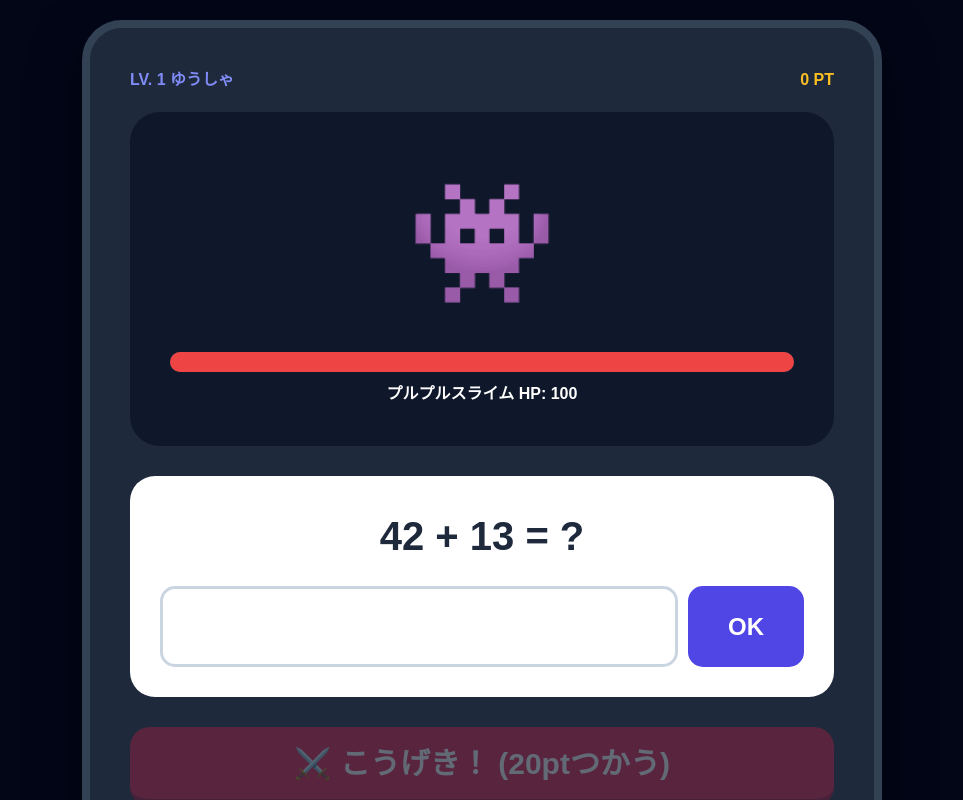
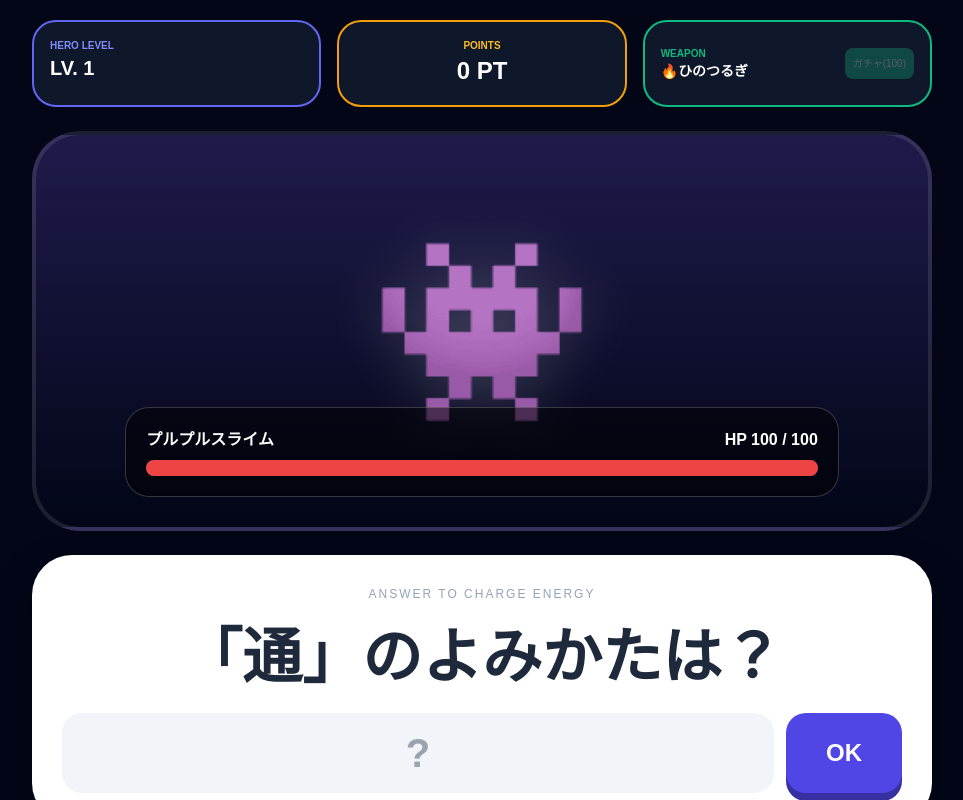
Before and after one commit to kotani6053/manaho-rpg, a Next.js app in the folder my-study-rpg/: page / in a window 1280 px wide. Shown: the top 800 px of the page, without its empty margins (158-1121 px from the left). Built offline with nearby package versions, Linux system fonts and the light colour scheme.

Commit message:
Update page.tsx

```diff
--- a/my-study-rpg/src/app/page.tsx
+++ b/my-study-rpg/src/app/page.tsx
@@ -2,90 +2,166 @@
 import React, { useState, useEffect } from 'react';
 import { kanjiData, monsterList, weaponList } from '../data/gameData';
 
-export default function GuaranteedRPG() {
+export default function ShinCompleteRPG() {
   const [points, setPoints] = useState(0);
   const [playerLv, setPlayerLv] = useState(1);
   const [monsterIdx, setMonsterIdx] = useState(0);
   const [monsterHP, setMonsterHP] = useState(monsterList[0].hp);
   const [weapon, setWeapon] = useState(weaponList[0]);
+  const [message, setMessage] = useState("冒険が はじまった！");
   const [quiz, setQuiz] = useState({ q: "", a: "" });
   const [inputValue, setInputValue] = useState("");
   const [isAttacking, setIsAttacking] = useState(false);
+  const [showGacha, setShowGacha] = useState(false);
 
-  useEffect(() => {
-    const isMath = Math.random() > 0.5;
+  // クイズ生成
+  const generateQuiz = () => {
+    const isMath = Math.random() > 0.4;
     if (isMath) {
       const a = Math.floor(Math.random() * 40) + 10;
       const b = Math.floor(Math.random() * 30) + 5;
-      setQuiz({ q: `${a} + ${b} = ?`, a: (a + b).toString() });
+      const op = Math.random() > 0.5 ? '+' : '-';
+      setQuiz({ q: `${a} ${op} ${b} = ?`, a: (op === '+' ? a + b : a - b).toString() });
     } else {
       const selected = kanjiData[Math.floor(Math.random() * kanjiData.length)];
       setQuiz({ q: selected?.q || "1 + 1 = ?", a: selected?.a || "2" });
     }
-  }, [points, monsterIdx]);
+    setInputValue("");
+  };
 
-  const attack = () => {
-    if (points < 20) return;
+  useEffect(() => { generateQuiz(); }, []);
+
+  // 答え合わせ
+  const handleAnswer = (e: React.FormEvent) => {
+    e.preventDefault();
+    if (inputValue === quiz.a) {
+      setPoints(p => p + 25);
+      setMonsterHP(p => Math.max(0, p - 5));
+      setMessage("✨ せいかい！ パワーが たまった！ ✨");
+      generateQuiz();
+    } else {
+      setMessage("❌ まちがい！ もういちど かんがえよう ❌");
+    }
+  };
+
+  // 攻撃
+  const attack = (isSpecial: boolean) => {
+    const cost = isSpecial ? 60 : 25;
+    if (points < cost) return;
     setIsAttacking(true);
     setTimeout(() => setIsAttacking(false), 500);
-    setMonsterHP(p => Math.max(0, p - (30 + weapon.power)));
-    setPoints(p => p - 20);
+    const dmg = (isSpecial ? 150 : 40) + (weapon.power * playerLv);
+    setMonsterHP(p => Math.max(0, p - dmg));
+    setPoints(p => p - cost);
+    setMessage(`${weapon.name}で ${dmg} ダメージ！`);
+  };
+
+  // ガチャ
+  const drawGacha = () => {
+    if (points < 100) return;
+    setPoints(p => p - 100);
+    const newW = weaponList[Math.floor(Math.random() * weaponList.length)];
+    setWeapon(newW);
+    setShowGacha(true);
+    setTimeout(() => setShowGacha(false), 2000);
   };
 
   useEffect(() => {
     if (monsterHP <= 0) {
       setPlayerLv(l => l + 1);
+      setMessage("🎊 モンスターを たおした！ レベルアップ！ 🎊");
       setTimeout(() => {
         const next = (monsterIdx + 1) % monsterList.length;
         setMonsterIdx(next);
         setMonsterHP(monsterList[next].hp);
-      }, 1000);
+      }, 1500);
     }
   }, [monsterHP]);
 
+  const monster = monsterList[monsterIdx];
+
+  // Tailwindが効かない時用のインラインスタイル（保険）
+  const containerStyle = {
+    backgroundColor: '#020617',
+    minHeight: '100vh',
+    display: 'flex',
+    alignItems: 'center',
+    justifyContent: 'center',
+    padding: '20px',
+    fontFamily: 'sans-serif'
+  };
+
   return (
-    <div style={{ backgroundColor: '#020617', minHeight: '100vh', display: 'flex', alignItems: 'center', justifyContent: 'center', padding: '20px', color: 'white', fontFamily: 'sans-serif' }}>
-      <div style={{ width: '100%', maxWidth: '800px', backgroundColor: '#1e293b', borderRadius: '40px', padding: '40px', border: '8px solid #334155', textAlign: 'center', boxShadow: '0 20px 50px rgba(0,0,0,0.5)' }}>
+    <div style={containerStyle}>
+      <div className="w-full max-w-[900px] flex flex-col gap-6" style={{ width: '100%', maxWidth: '900px' }}>
 
-        <div style={{ display: 'flex', justifyContent: 'space-between', marginBottom: '20px', fontWeight: 'bold' }}>
-          <div style={{ color: '#818cf8' }}>LV. {playerLv} ゆうしゃ</div>
-          <div style={{ color: '#fbbf24' }}>{points} PT</div>
-        </div>
-
-        <div style={{ backgroundColor: '#0f172a', borderRadius: '30px', padding: '40px', marginBottom: '30px', position: 'relative', overflow: 'hidden' }}>
-          <div style={{ fontSize: '120px', marginBottom: '20px', transform: isAttacking ? 'scale(1.2)' : 'scale(1)', transition: '0.2s' }}>
-            {monsterHP > 0 ? monsterList[monsterIdx].img : '💥'}
+        {/* ステータスバー */}
+        <div className="grid grid-cols-3 gap-4" style={{ display: 'grid', gridTemplateColumns: 'repeat(3, 1fr)', gap: '16px' }}>
+          <div className="bg-slate-900 border-2 border-indigo-500 p-4 rounded-3xl text-white" style={{ backgroundColor: '#0f172a', border: '2px solid #6366f1', borderRadius: '24px', padding: '16px' }}>
+            <p style={{ color: '#818cf8', fontSize: '10px', fontWeight: 'bold' }}>HERO LEVEL</p>
+            <p style={{ fontSize: '20px', fontWeight: '900' }}>LV. {playerLv}</p>
           </div>
-          <div style={{ width: '100%', backgroundColor: '#334155', height: '20px', borderRadius: '10px' }}>
-            <div style={{ width: `${(monsterHP / monsterList[monsterIdx].hp) * 100}%`, backgroundColor: '#ef4444', height: '100%', borderRadius: '10px', transition: '0.5s' }} />
+          <div className="bg-slate-900 border-2 border-amber-500 p-4 rounded-3xl text-center text-white" style={{ backgroundColor: '#0f172a', border: '2px solid #f59e0b', borderRadius: '24px', padding: '16px' }}>
+            <p style={{ color: '#fbbf24', fontSize: '10px', fontWeight: 'bold' }}>POINTS</p>
+            <p style={{ fontSize: '24px', fontWeight: '900' }}>{points} PT</p>
           </div>
-          <div style={{ marginTop: '10px', fontWeight: 'bold' }}>{monsterList[monsterIdx].name} HP: {monsterHP}</div>
-        </div>
-
-        <div style={{ backgroundColor: 'white', borderRadius: '25px', padding: '30px', color: '#1e293b' }}>
-          <div style={{ fontSize: '40px', fontWeight: '900', marginBottom: '20px' }}>{quiz.q}</div>
-          <div style={{ display: 'flex', gap: '10px' }}>
-            <input
-              type="text"
-              value={inputValue}
-              onChange={(e) => setInputValue(e.target.value)}
-              style={{ flex: 1, padding: '15px', fontSize: '30px', textAlign: 'center', borderRadius: '15px', border: '3px solid #cbd5e1' }}
-            />
-            <button
-              onClick={() => { if(inputValue === quiz.a) { setPoints(p => p + 20); setInputValue(""); } }}
-              style={{ padding: '0 40px', fontSize: '24px', fontWeight: 'bold', backgroundColor: '#4f46e5', color: 'white', border: 'none', borderRadius: '15px', cursor: 'pointer' }}
-            >OK</button>
+          <div className="bg-slate-900 border-2 border-emerald-500 p-4 rounded-3xl flex items-center justify-between text-white" style={{ backgroundColor: '#0f172a', border: '2px solid #10b981', borderRadius: '24px', padding: '16px', display: 'flex', justifyContent: 'space-between', alignItems: 'center' }}>
+            <div>
+              <p style={{ color: '#10b981', fontSize: '10px', fontWeight: 'bold' }}>WEAPON</p>
+              <p style={{ fontSize: '14px', fontWeight: 'bold' }}>{weapon.img}{weapon.name}</p>
+            </div>
+            <button onClick={drawGacha} disabled={points < 100} style={{ backgroundColor: '#10b981', color: 'white', fontSize: '10px', padding: '8px', borderRadius: '8px', border: 'none', cursor: 'pointer', opacity: points < 100 ? 0.3 : 1 }}>ガチャ(100)</button>
           </div>
         </div>
 
-        <button
-          onClick={attack}
-          disabled={points < 20}
-          style={{ marginTop: '30px', width: '100%', height: '80px', fontSize: '30px', fontWeight: 'bold', backgroundColor: '#e11d48', color: 'white', border: 'none', borderRadius: '20px', borderBottom: '8px solid #9f1239', cursor: 'pointer', opacity: points < 20 ? 0.3 : 1 }}
-        >
-          ⚔️ こうげき！ (20ptつかう)
-        </button>
+        {/* モンスター表示 */}
+        <div className={`h-[400px] rounded-[3rem] border-4 border-white/10 flex items-center justify-center relative overflow-hidden`} style={{ height: '400px', borderRadius: '48px', border: '4px solid rgba(255,255,255,0.1)', display: 'flex', alignItems: 'center', justifyContent: 'center', position: 'relative', background: 'linear-gradient(to bottom, #1e1b4b, #020617)' }}>
+          <div style={{ fontSize: '180px', transition: '0.3s', transform: isAttacking ? 'scale(1.2)' : 'scale(1)', filter: 'drop-shadow(0 0 30px rgba(255,255,255,0.2))' }}>
+            {monsterHP > 0 ? monster.img : '✨'}
+          </div>
+
+          <div style={{ position: 'absolute', bottom: '30px', width: '80%', backgroundColor: 'rgba(0,0,0,0.5)', padding: '20px', borderRadius: '24px', border: '1px solid rgba(255,255,255,0.2)' }}>
+            <div style={{ display: 'flex', justifyContent: 'space-between', color: 'white', fontWeight: 'bold', marginBottom: '8px' }}>
+              <span>{monster.name}</span>
+              <span>HP {monsterHP} / {monster.hp}</span>
+            </div>
+            <div style={{ width: '100%', backgroundColor: '#334155', height: '16px', borderRadius: '8px' }}>
+              <div style={{ width: `${(monsterHP / monster.hp) * 100}%`, backgroundColor: '#ef4444', height: '100%', borderRadius: '8px', transition: '1s shadow 0.5s' }} />
+            </div>
+          </div>
+        </div>
+
+        {/* クイズエリア */}
+        <div style={{ backgroundColor: 'white', borderRadius: '40px', padding: '30px', boxShadow: '0 20px 40px rgba(0,0,0,0.4)' }}>
+          <p style={{ textAlign: 'center', color: '#94a3b8', fontSize: '12px', fontWeight: 'black', letterSpacing: '2px', marginBottom: '10px' }}>ANSWER TO CHARGE ENERGY</p>
+          <h2 style={{ textAlign: 'center', fontSize: '60px', fontWeight: '900', color: '#1e293b', margin: '10px 0' }}>{quiz.q}</h2>
+          <form onSubmit={handleAnswer} style={{ display: 'flex', gap: '12px' }}>
+            <input type="text" value={inputValue} onChange={(e)=>setInputValue(e.target.value)} style={{ flex: 1, height: '80px', backgroundColor: '#f1f5f9', borderRadius: '20px', border: '4px solid transparent', fontSize: '40px', fontWeight: '900', textAlign: 'center', outline: 'none' }} placeholder="?" />
+            <button style={{ padding: '0 40px', backgroundColor: '#4f46e5', color: 'white', borderRadius: '20px', border: 'none', fontSize: '24px', fontWeight: '900', cursor: 'pointer', boxShadow: '0 8px 0 #3730a3' }}>OK</button>
+          </form>
+        </div>
+
+        {/* コマンド */}
+        <div style={{ display: 'grid', gridTemplateColumns: '1fr 1fr', gap: '16px' }}>
+          <button onClick={() => attack(false)} disabled={points < 25} style={{ height: '100px', backgroundColor: '#1e293b', border: 'none', borderBottom: '8px solid #000', borderRadius: '24px', color: 'white', fontSize: '24px', fontWeight: '900', cursor: 'pointer', opacity: points < 25 ? 0.3 : 1 }}>⚔️ こうげき (25)</button>
+          <button onClick={() => attack(true)} disabled={points < 60} style={{ height: '100px', background: 'linear-gradient(to bottom, #f43f5e, #be123c)', border: 'none', borderBottom: '8px solid #4c0519', borderRadius: '24px', color: 'white', fontSize: '24px', fontWeight: '900', cursor: 'pointer', opacity: points < 60 ? 0.3 : 1 }}>🔥 ひっさつ (60)</button>
+        </div>
+
+        <p style={{ textAlign: 'center', color: '#22d3ee', fontWeight: 'bold', fontSize: '12px', letterSpacing: '4px', marginTop: '10px' }}>{message}</p>
       </div>
+
+      {/* ガチャ演出 */}
+      {showGacha && (
+        <div style={{ position: 'fixed', inset: 0, backgroundColor: 'rgba(0,0,0,0.95)', display: 'flex', flexDirection: 'column', alignItems: 'center', justifyContent: 'center', zIndex: 100 }}>
+          <div style={{ fontSize: '150px', marginBottom: '20px' }}>🎁</div>
+          <h2 style={{ color: 'white', fontSize: '32px', fontWeight: '900', fontStyle: 'italic', marginBottom: '20px' }}>NEW WEAPON!</h2>
+          <div style={{ backgroundColor: 'white', padding: '50px', borderRadius: '60px', textAlign: 'center' }}>
+            <div style={{ fontSize: '100px' }}>{weapon.img}</div>
+            <p style={{ fontSize: '32px', fontWeight: '900', color: '#1e293b' }}>{weapon.name}</p>
+            <p style={{ fontSize: '20px', fontWeight: 'bold', color: '#db2777' }}>POWER +{weapon.power}</p>
+          </div>
+        </div>
+      )}
     </div>
   );
 }
```
